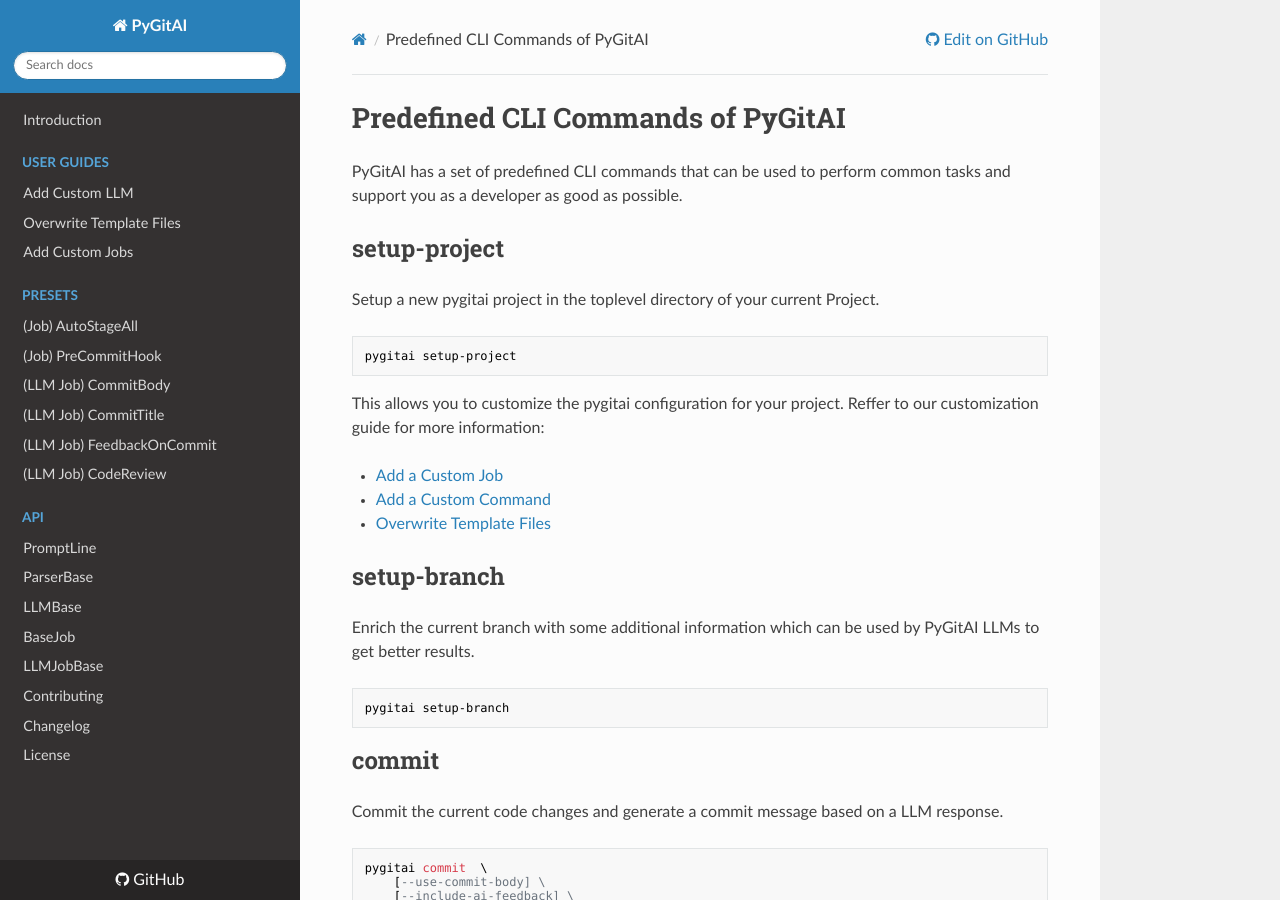
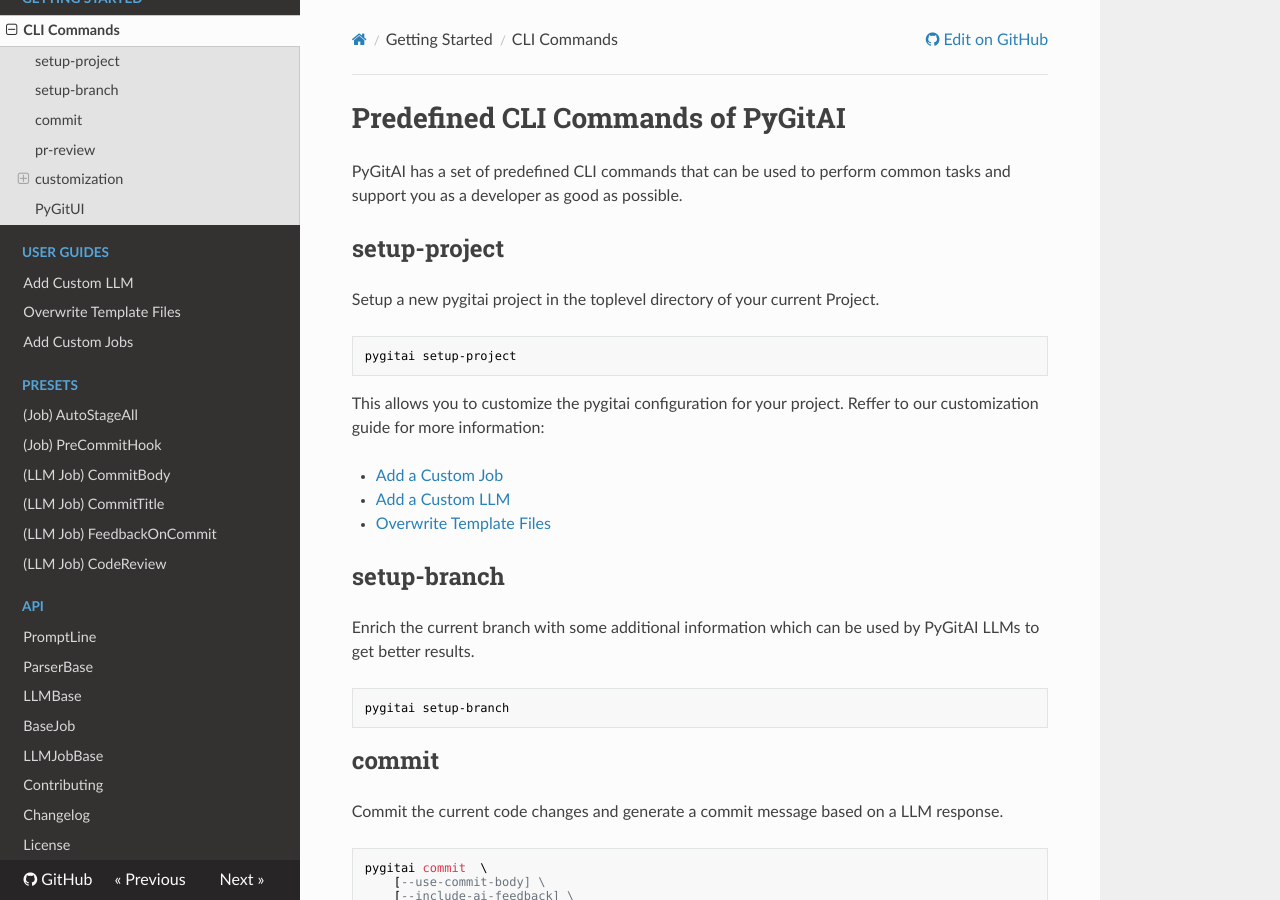
Before and after one commit to JangasCodingplace/pygitai, an MkDocs documentation site: the page built from docs/get_started/CLICommands.md, in a window 1280 px wide and 900 px high. Built offline with MkDocs 1.6.1, drawn with Linux system fonts in a browser that asks for light colours; nearby versions of some CDN libraries.

Commit message:
Update CLI Commands doc and mkdocs navigation

```diff
--- a/docs/get_started/CLICommands.md
+++ b/docs/get_started/CLICommands.md
@@ -18,7 +18,7 @@
 project. Reffer to our customization guide for more information:
 
 - [Add a Custom Job](../user_guides/add_custom_jobs.md)
-- [Add a Custom Command](../user_guides/add_custom_commands.md)
+- [Add a Custom LLM](../user_guides/add_custom_llm.md)
 - [Overwrite Template Files](../user_guides/overwrite_template_files.md)
 
 
--- a/mkdocs.yml
+++ b/mkdocs.yml
@@ -4,6 +4,8 @@
 
 nav:
   - Introduction: index.md
+  - Getting Started:
+    - CLI Commands: get_started/CLICommands.md
   - User Guides:
     - Add Custom LLM: user_guides/add_custom_llm.md
     - Overwrite Template Files: user_guides/overwrite_template_files.md
```
